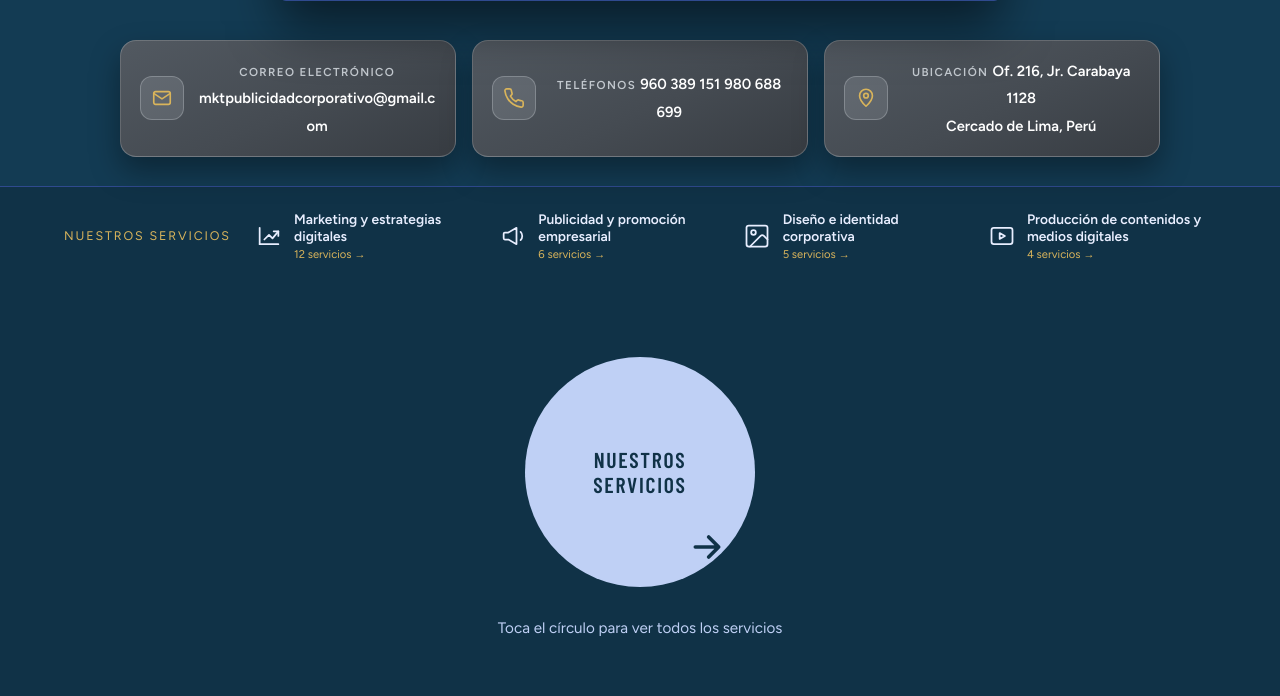
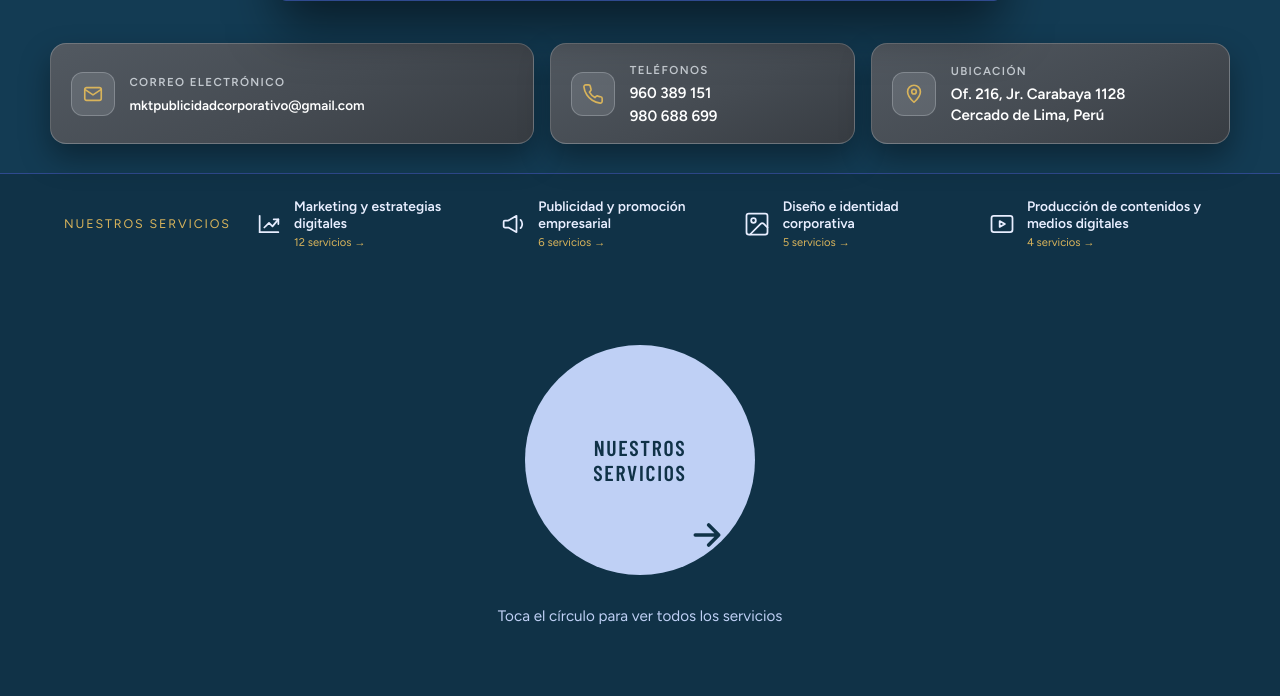
Before and after one commit to josuesashajafe2331-ops/marketing-y-publicidad, a Flask app: page / in a window 1280 px wide. Shown: the part 790-1486 px from the top of the page. Run offline with Flask 3, Linux system fonts and the light colour scheme; data comes from the database, SQL or seed files in the repository; some libraries are stand-ins or nearby versions; some web fonts are replaced.

Commit message:
Refactor CSS for contact cards and layout adjustments

```diff
--- a/global_focus/static/style.css
+++ b/global_focus/static/style.css
@@ -300,83 +300,106 @@ textarea { resize: vertical; }
 
 /* Recuadros de contacto estilo tarjetas de servicios */
 .hero2-contacto {
-  display: grid;
-  grid-template-columns: repeat(3, minmax(0, 1fr));
-  gap: 1rem;
-  width: 100%;
-  max-width: 1040px;
-  margin: 0.4rem auto 0;
+  display: grid !important;
+  grid-template-columns: 1.35fr 0.85fr 1fr !important;
+  gap: 1rem !important;
+  width: 100% !important;
+  max-width: 1180px !important;
+  margin: 0.6rem auto 0 !important;
+  text-align: left !important;
 }
+
 .hc-card {
-  display: flex;
-  align-items: center;
-  gap: 0.9rem;
-  padding: 1rem 1.2rem;
-  text-decoration: none;
-  color: #eef0f2;
-  background: linear-gradient(155deg, #525961 0%, #454b52 55%, #373c42 100%);
-  border: 1px solid rgba(221, 225, 229, 0.25);
-  border-radius: 16px;
-  box-shadow: 0 14px 30px rgba(0, 0, 0, 0.35);
-  transition: transform 0.28s ease, box-shadow 0.28s ease, background 0.28s ease, border-color 0.28s ease;
+  display: flex !important;
+  align-items: center !important;
+  gap: 0.9rem !important;
+  padding: 1.05rem 1.25rem !important;
+  text-decoration: none !important;
+  text-align: left !important;
+  color: #eef0f2 !important;
+  background: linear-gradient(155deg, #525961 0%, #454b52 55%, #373c42 100%) !important;
+  border: 1px solid rgba(221, 225, 229, 0.25) !important;
+  border-radius: 16px !important;
+  box-shadow: 0 14px 30px rgba(0, 0, 0, 0.35) !important;
+  transition: transform 0.28s ease, box-shadow 0.28s ease, background 0.28s ease, border-color 0.28s ease !important;
 }
 
 .hc-card:hover {
-  transform: translateY(-4px);
-  background: linear-gradient(155deg, #5d656e 0%, #4e555d 55%, #3f454c 100%);
-  border-color: var(--gold);
-  box-shadow: 0 20px 38px rgba(0, 0, 0, 0.45);
+  transform: translateY(-4px) !important;
+  background: linear-gradient(155deg, #5d656e 0%, #4e555d 55%, #3f454c 100%) !important;
+  border-color: var(--gold) !important;
+  box-shadow: 0 20px 38px rgba(0, 0, 0, 0.45) !important;
 }
 
 .hc-ico {
-  flex: none;
-  display: grid;
-  place-items: center;
-  width: 44px;
-  height: 44px;
-  border-radius: 12px;
-  background: rgba(221, 225, 229, 0.14);
-  border: 1px solid rgba(221, 225, 229, 0.28);
+  flex: none !important;
+  display: grid !important;
+  place-items: center !important;
+  width: 44px !important;
+  height: 44px !important;
+  border-radius: 12px !important;
+  background: rgba(221, 225, 229, 0.14) !important;
+  border: 1px solid rgba(221, 225, 229, 0.28) !important;
 }
 
 .hc-ico svg {
-  width: 22px;
-  height: 22px;
-  fill: none;
-  stroke: var(--gold);
-  stroke-width: 1.8;
-  stroke-linecap: round;
-  stroke-linejoin: round;
+  width: 22px !important;
+  height: 22px !important;
+  fill: none !important;
+  stroke: var(--gold) !important;
+  stroke-width: 1.8 !important;
+  stroke-linecap: round !important;
+  stroke-linejoin: round !important;
+}
+
+.hc-txt {
+  display: flex !important;
+  flex-direction: column !important;
+  align-items: flex-start !important;
+  gap: 0.2rem !important;
+  min-width: 0 !important;
+  text-align: left !important;
 }
 
 .hc-txt small {
-  font-size: 0.72rem;
-  font-weight: 600;
-  letter-spacing: 0.12em;
-  text-transform: uppercase;
-  color: #c3c9cf;
+  display: block !important;
+  font-size: 0.72rem !important;
+  font-weight: 600 !important;
+  letter-spacing: 0.12em !important;
+  text-transform: uppercase !important;
+  color: #c3c9cf !important;
 }
 
 .hc-txt b {
-  font-size: 0.92rem;
-  font-weight: 700;
-  line-height: 1.3;
-  color: #ffffff;
-  overflow-wrap: anywhere;
+  display: block !important;
+  font-size: 0.94rem !important;
+  font-weight: 700 !important;
+  line-height: 1.35 !important;
+  color: #ffffff !important;
+  white-space: nowrap !important;
+}
+
+.hc-txt b.correo-linea {
+  font-size: clamp(0.82rem, 1.05vw, 0.93rem) !important;
+  white-space: nowrap !important;
 }
 
 .hc-txt b a {
-  color: inherit;
-  text-decoration: none;
+  color: inherit !important;
+  text-decoration: none !important;
 }
 
 .hc-txt b a:hover {
-  color: var(--gold);
+  color: var(--gold) !important;
 }
 
-@media (max-width: 900px) {
+@media (max-width: 960px) {
   .hero2-contacto {
-    grid-template-columns: 1fr;
+    grid-template-columns: 1fr !important;
+  }
+  .hc-txt b.correo-linea {
+    white-space: normal !important;
+    overflow-wrap: anywhere !important;
   }
 }
 
```
